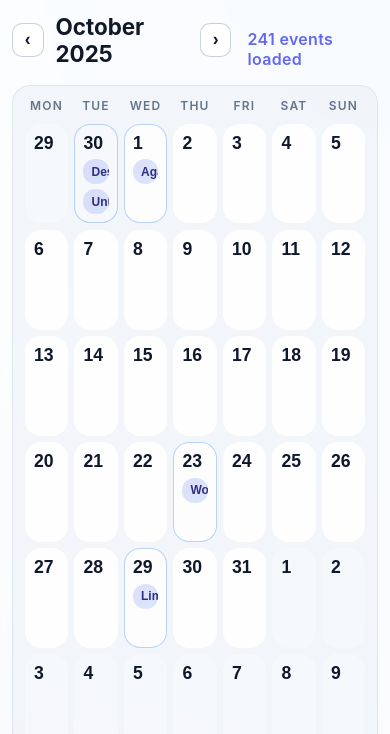
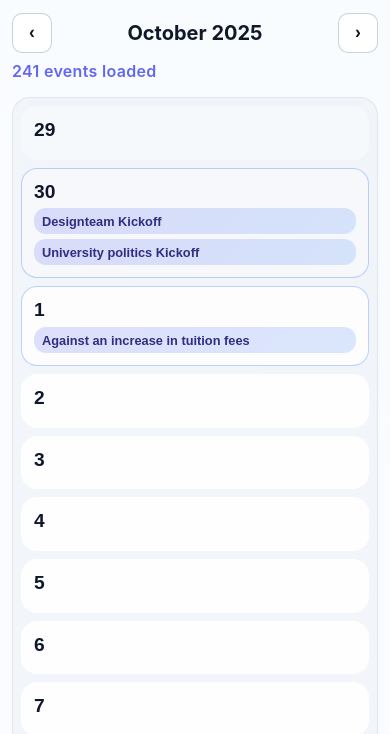
Before and after one commit to nlsvndrp/aperowo_nils, a plain HTML site: page index.html in a window 390 px wide. Both pictures are taken after a click on the button "Accept". Shown: the part 110-844 px from the top of the page. Drawn offline with Linux system fonts and the light colour scheme.

Commit message:
Optimize for small screens

```diff
--- a/frontend/public/styles.css
+++ b/frontend/public/styles.css
@@ -552,3 +552,56 @@ body {
     overflow: visible; /* content contributes to page height */
   }
 }
+
+/* Ultra-small screens: agenda-like list view */
+@media (max-width: 420px) {
+  .calendar__heading {
+    flex-direction: column;
+    align-items: stretch;
+    gap: 0.5rem;
+  }
+
+  .calendar__heading h2 {
+    font-size: 1.25rem; /* slightly smaller title */
+  }
+
+  .calendar__controls {
+    justify-content: space-between;
+    width: 100%;
+  }
+
+  .calendar__nav-btn {
+    width: 40px;
+    height: 40px; /* larger tap target */
+  }
+
+  .calendar__grid {
+    display: flex;            /* turn grid into a vertical list */
+    flex-direction: column;
+    gap: 0.5rem;
+    padding: 0.5rem;          /* tighter padding */
+  }
+
+  .calendar__weekday {
+    display: none;            /* hide header row labels */
+  }
+
+  .calendar__day {
+    padding: 0.75rem;         /* larger tap area per day */
+    transform: none;          /* avoid jumpy hover transforms on touch */
+  }
+
+  .calendar__day:hover,
+  .calendar__day:focus-visible,
+  .calendar__day--active {
+    transform: none;          /* keep highlight via border/shadow only */
+  }
+
+  .calendar__date {
+    font-size: 1.2rem;
+  }
+
+  .calendar__event-chip {
+    font-size: 0.8rem;        /* improve readability in tight space */
+  }
+}
```
